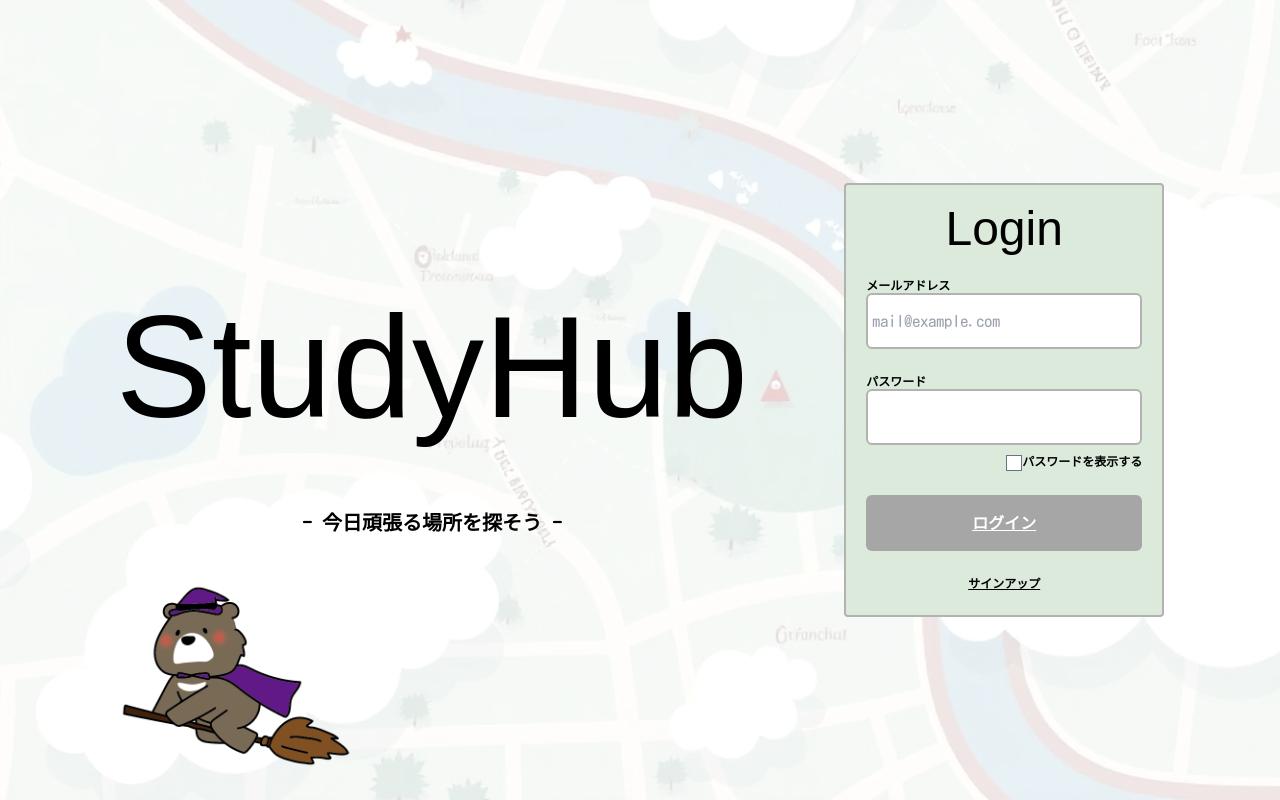
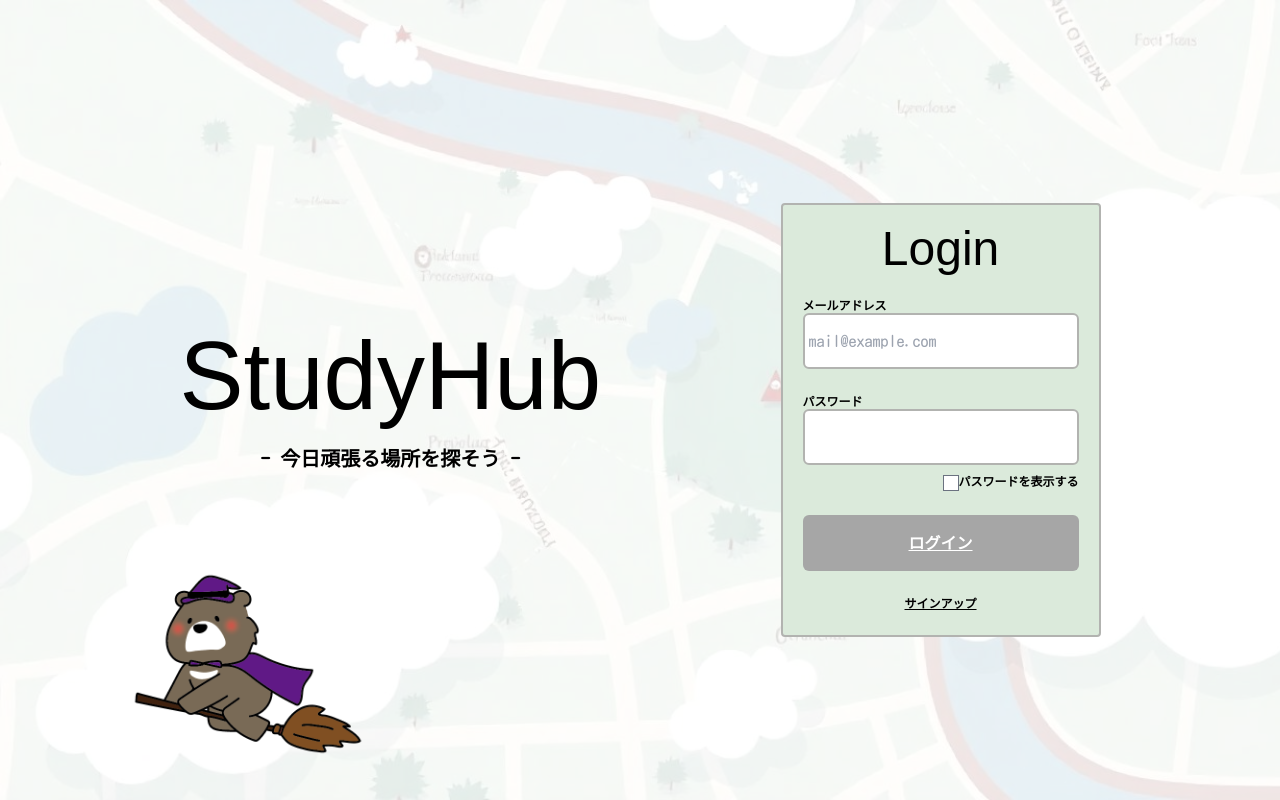
Before and after one commit to devharu-49/studyhub, a Django app: page /login/ in a window 1280 px wide. Run offline with Django 5.2, Linux system fonts and the light colour scheme; some libraries are stand-ins or nearby versions; some web fonts are replaced.

Commit message:
ログインページresponsive

```diff
--- a/static/css/style.css
+++ b/static/css/style.css
@@ -759,9 +759,9 @@ select {
   }
 }
 
-@media (min-width: 800px) {
+@media (min-width: 768px) {
   .container {
-    max-width: 800px;
+    max-width: 768px;
   }
 }
 
@@ -892,6 +892,10 @@ select {
   bottom: 0.25rem;
 }
 
+.bottom-3 {
+  bottom: 0.75rem;
+}
+
 .bottom-\[0\.3rem\] {
   bottom: 0.3rem;
 }
@@ -900,6 +904,10 @@ select {
   left: 0px;
 }
 
+.left-\[10\%\] {
+  left: 10%;
+}
+
 .left-\[44\.8rem\] {
   left: 44.8rem;
 }
@@ -930,6 +938,10 @@ select {
 
 .top-\[7\.6rem\] {
   top: 7.6rem;
+}
+
+.bottom-4 {
+  bottom: 1rem;
 }
 
 .z-10 {
@@ -1038,6 +1050,10 @@ select {
   margin-top: 0.25rem;
 }
 
+.mt-10 {
+  margin-top: 2.5rem;
+}
+
 .mt-12 {
   margin-top: 3rem;
 }
@@ -1048,6 +1064,10 @@ select {
 
 .mt-2 {
   margin-top: 0.5rem;
+}
+
+.mt-3 {
+  margin-top: 0.75rem;
 }
 
 .mt-5 {
@@ -1159,6 +1179,10 @@ select {
   height: 100%;
 }
 
+.min-h-dvh {
+  min-height: 100dvh;
+}
+
 .min-h-screen {
   min-height: 100vh;
 }
@@ -1193,6 +1217,10 @@ select {
 
 .w-56 {
   width: 14rem;
+}
+
+.w-72 {
+  width: 18rem;
 }
 
 .w-8 {
@@ -1291,16 +1319,6 @@ select {
 .rotate-45 {
   --tw-rotate: 45deg;
   transform: translate(var(--tw-translate-x), var(--tw-translate-y)) rotate(var(--tw-rotate)) skewX(var(--tw-skew-x)) skewY(var(--tw-skew-y)) scaleX(var(--tw-scale-x)) scaleY(var(--tw-scale-y));
-}
-
-.scale-50 {
-  --tw-scale-x: .5;
-  --tw-scale-y: .5;
-  transform: translate(var(--tw-translate-x), var(--tw-translate-y)) rotate(var(--tw-rotate)) skewX(var(--tw-skew-x)) skewY(var(--tw-skew-y)) scaleX(var(--tw-scale-x)) scaleY(var(--tw-scale-y));
-}
-
-.transform-gpu {
-  transform: translate3d(var(--tw-translate-x), var(--tw-translate-y), 0) rotate(var(--tw-rotate)) skewX(var(--tw-skew-x)) skewY(var(--tw-skew-y)) scaleX(var(--tw-scale-x)) scaleY(var(--tw-scale-y));
 }
 
 @keyframes pulse {
@@ -1607,6 +1625,11 @@ select {
 .py-16 {
   padding-top: 4rem;
   padding-bottom: 4rem;
+}
+
+.py-2 {
+  padding-top: 0.5rem;
+  padding-bottom: 0.5rem;
 }
 
 .py-4 {
@@ -1815,8 +1838,8 @@ select {
 }
 
 .logincharacter {
-  width: 15rem;
-  height: 15rem;
+  width: 7rem;
+  height: 7rem;
 }
 
 .signupcharacter {
@@ -1833,7 +1856,7 @@ select {
 }
 
 .titletext {
-  font-size: 9rem;
+  font-size: 4rem;
 }
 
 .hidden-scrollbar {
@@ -1923,7 +1946,7 @@ select {
   transition-duration: 150ms;
 }
 
-@media not all and (min-width: 800px) {
+@media not all and (min-width: 768px) {
   .nav-md {
     position: fixed;
     border-radius: 0.25rem;
@@ -1945,7 +1968,7 @@ select {
   background-color: rgb(159 199 170 / var(--tw-bg-opacity, 1));
 }
 
-@media not all and (min-width: 800px) {
+@media not all and (min-width: 768px) {
   .nav-item {
     width: 100%;
     --tw-shadow: 0 1px 3px 0 rgb(0 0 0 / 0.1), 0 1px 2px -1px rgb(0 0 0 / 0.1);
@@ -2093,7 +2116,7 @@ select {
   }
 }
 
-@media not all and (min-width: 800px) {
+@media not all and (min-width: 768px) {
   .max-md\:flex-col {
     flex-direction: column;
   }
@@ -2123,9 +2146,21 @@ select {
   .sm\:mr-0 {
     margin-right: 0px;
   }
-}
-
-@media (min-width: 800px) {
+
+  .sm\:h-60 {
+    height: 15rem;
+  }
+
+  .sm\:w-60 {
+    width: 15rem;
+  }
+}
+
+@media (min-width: 768px) {
+  .md\:mt-5 {
+    margin-top: 1.25rem;
+  }
+
   .md\:flex {
     display: flex;
   }
@@ -2134,6 +2169,14 @@ select {
     display: none;
   }
 
+  .md\:h-14 {
+    height: 3.5rem;
+  }
+
+  .md\:w-6\/12 {
+    width: 50%;
+  }
+
   .md\:w-full {
     width: 100%;
   }
@@ -2144,6 +2187,30 @@ select {
 
   .md\:flex-nowrap {
     flex-wrap: nowrap;
+  }
+
+  .md\:gap-6 {
+    gap: 1.5rem;
+  }
+
+  .md\:py-4 {
+    padding-top: 1rem;
+    padding-bottom: 1rem;
+  }
+
+  .md\:text-5xl {
+    font-size: 3rem;
+    line-height: 1;
+  }
+
+  .md\:text-8xl {
+    font-size: 6rem;
+    line-height: 1;
+  }
+
+  .md\:text-xl {
+    font-size: 1.25rem;
+    line-height: 1.75rem;
   }
 
   .md\:text-baseColor {
@@ -2170,6 +2237,10 @@ select {
     width: 50%;
   }
 
+  .lg\:w-3\/12 {
+    width: 25%;
+  }
+
   .lg\:w-\[80\%\] {
     width: 80%;
   }
@@ -2178,26 +2249,22 @@ select {
     grid-template-columns: 7fr 1fr 1fr 1fr 0.5fr 0.5fr;
   }
 
+  .lg\:flex-row {
+    flex-direction: row;
+  }
+
   .lg\:justify-end {
     justify-content: flex-end;
+  }
+
+  .lg\:justify-evenly {
+    justify-content: space-evenly;
   }
 }
 
 @media (min-width: 1280px) {
   .xl\:flex {
     display: flex;
-  }
-
-  .xl\:scale-75 {
-    --tw-scale-x: .75;
-    --tw-scale-y: .75;
-    transform: translate(var(--tw-translate-x), var(--tw-translate-y)) rotate(var(--tw-rotate)) skewX(var(--tw-skew-x)) skewY(var(--tw-skew-y)) scaleX(var(--tw-scale-x)) scaleY(var(--tw-scale-y));
-  }
-}
-
-@media (min-width: 1536px) {
-  .\32xl\:transform-none {
-    transform: none;
   }
 }
 
--- a/static/css/tailwind.css
+++ b/static/css/tailwind.css
@@ -15,8 +15,8 @@
 }
 
 .logincharacter {
-  width: 15rem;
-  height: 15rem;
+  width: 7rem;
+  height: 7rem;
 }
 
 .signupcharacter {
@@ -33,7 +33,7 @@
 }
 
 .titletext {
-  font-size: 9rem;
+  font-size: 4rem;
 }
 
 .hidden-scrollbar {
--- a/templates/login.html
+++ b/templates/login.html
@@ -13,23 +13,27 @@
   </head>
   <body>
     <div
-      class="background content container flex min-h-screen min-w-full flex-nowrap items-center justify-center gap-24 md:flex-wrap"
+      class="background container flex min-h-dvh min-w-full flex-col items-center justify-center lg:flex-row lg:justify-evenly"
     >
-      <div class="logintitle">
-        <h1 class="titletext font-rampartOne">StudyHub</h1>
-        <p class="mt-8 text-center font-kosugiMaru text-xl font-bold">
+      <div class="">
+        <h1 class="titletext font-rampartOne md:text-8xl">StudyHub</h1>
+        <p class="text-center font-kosugiMaru font-bold md:mt-5 md:text-xl">
           - 今日頑張る場所を探そう -
         </p>
-        <img
-          class="logincharacter mt-5"
-          src="../static/images/doubutu_halloweenhoukikuma.png"
-          alt=""
-        />
       </div>
+      <img
+        class="logincharacter absolute bottom-4 left-[10%] sm:h-60 sm:w-60"
+        src="../static/images/doubutu_halloweenhoukikuma.png"
+        alt=""
+      />
       <div
-        class="flex w-3/12 flex-col gap-6 rounded border-2 border-card-border bg-card px-5"
+        class="mt-10 flex w-72 flex-col gap-3 rounded border-2 border-card-border bg-card px-5 md:w-6/12 md:gap-6 lg:w-3/12"
       >
-        <h2 class="mt-5 text-center font-rampartOne text-5xl">Login</h2>
+        <h2
+          class="mt-3 text-center font-rampartOne text-3xl md:mt-5 md:text-5xl"
+        >
+          Login
+        </h2>
         <!-- 非フィールドエラー -->
         {% if form.non_field_errors %}
         <!-- prettier-ignore -->
@@ -56,7 +60,7 @@
             <input
               type="email"
               name="email"
-              class="h-14 w-full rounded-md border-2 border-card-border pl-1 placeholder-gray-400"
+              class="w-full rounded-md border-2 border-card-border pl-1 placeholder-gray-400 md:h-14"
               placeholder="mail@example.com"
               required
             />
@@ -76,7 +80,7 @@
               type="password"
               name="password"
               id="password"
-              class="h-14 w-full rounded-md border-2 border-card-border"
+              class="w-full rounded-md border-2 border-card-border md:h-14"
               required
             />
             {% if form.password.errors %}
@@ -95,7 +99,7 @@
           <!-- 修正: <a>ではなく、buttonのsubmitに変更 -->
           <button
             type="submit"
-            class="w-full rounded-md bg-card-button py-4 font-kosugiMaru font-bold text-white underline"
+            class="w-full rounded-md bg-card-button py-2 font-kosugiMaru font-bold text-white underline md:py-4"
           >
             ログイン
           </button>
```
Also changed, not shown: tailwind.config.js (+4 -4 lines).
